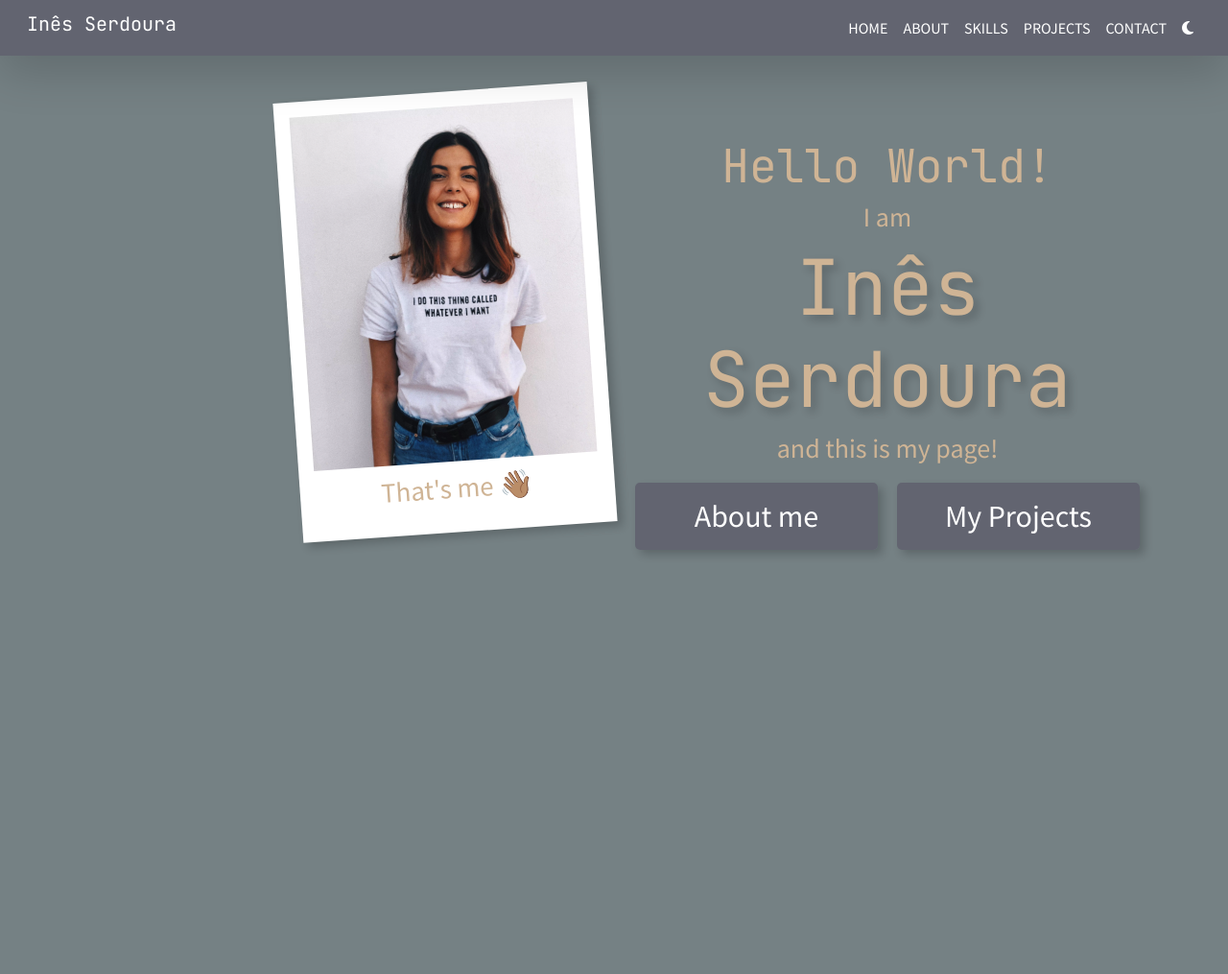
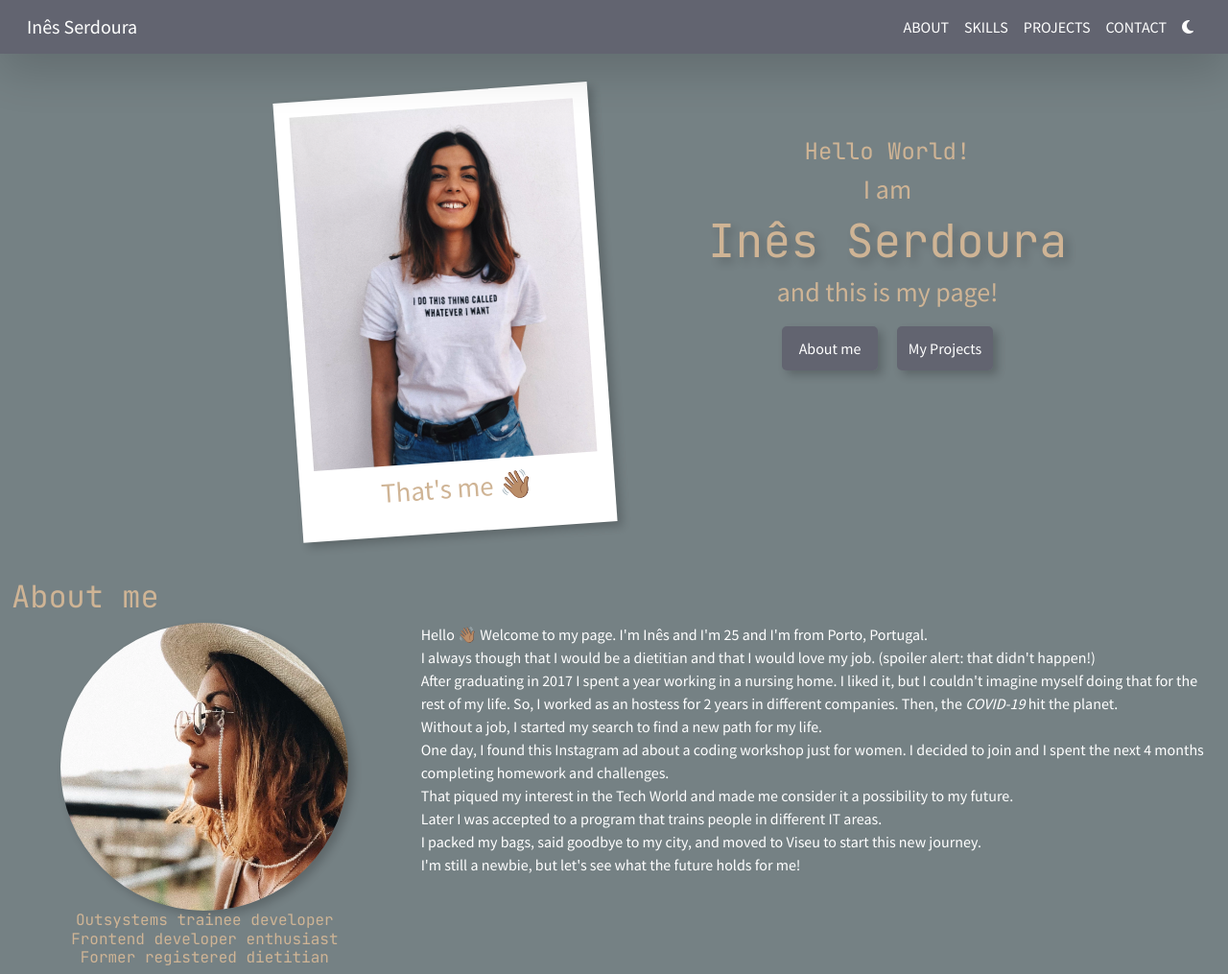
Before and after one commit to ineserdoura/Responsive-Portfolio, a plain HTML site: page index.html in a window 1280 px wide. Shown: the whole page at 96% size. Before the commit the page ends 800 px from the top, so only its background shows below. Drawn offline with nearby package versions, Linux system fonts and the light colour scheme.

Commit message:
Added about me section

```diff
--- a/css/styles.css
+++ b/css/styles.css
@@ -113,7 +113,7 @@ a:hover {
   font-size: 2rem;
 }
 
-@media (max-width: 568px) {
+
   .hero h1 {
     font-size: 3rem;
   }
@@ -126,7 +126,21 @@ a:hover {
     width: 100px;
     font-size: 1rem;
   }
+
+/*About me*/
+
+.about-me img{
+  height: 300px !important;
+  box-shadow: var(--shadow);
 }
+
+@media (max-width: 568px) {
+  .about-me img{
+   display:none;
+  }
+
+}
+
 
 
 /*My projects*/
--- a/index.html
+++ b/index.html
@@ -26,7 +26,7 @@
   <body class="light-theme">
     <nav class="navbar shadow-lg fixed-top navbar-expand-md navbar-dark">
       <div class="container-fluid mx-3">
-        <h6 class="navbar-brand">Inês Serdoura</h6>
+        <a class="navbar-brand" href="#">Inês Serdoura</a>
         <button
           class="navbar-toggler"
           type="button"
@@ -42,10 +42,7 @@
         <div class="collapse navbar-collapse" id="navbarSupportedContent">
           <ul class="navbar-nav ms-md-auto mt-2 mt-lg-0 ps-3 text-uppercase">
             <li class="nav-item">
-              <a class="nav-link" href="#">Home</a>
-            </li>
-            <li class="nav-item">
-              <a class="nav-link" href="#">About</a>
+              <a class="nav-link" href="index.html#about-me">About</a>
             </li>
             <li class="nav-item">
               <a class="nav-link" href="#">Skills</a>
@@ -91,5 +88,49 @@
         </div>
       </div>
     </div>
+
+    <div class="container-fluid about-me mt-5" id="about-me">
+<h2>About me</h2>
+<div class="row">
+  <div class="col-md-4">
+    <img src="images/aboutme-light.webp" class="img-fluid mx-auto d-block rounded-circle"alt="">
+    <h6 class="text-center">
+      Outsystems trainee developer <br> Frontend developer enthusiast <br> Former registered dietitian
+    </h6>
+  </div>
+  <div class="col-md-8">
+    <p>Hello 👋🏽 Welcome to my page.
+                I'm Inês and I'm 25 and I'm from Porto, Portugal.
+                <br />
+                I always though that I would be a dietitian and that I would
+                love my job. (spoiler alert: that didn't happen!)
+                <br />
+                After graduating in 2017 I spent a year working in a nursing
+                home. I liked it, but I couldn't imagine myself doing that for
+                the rest of my life. So, I worked as an hostess for 2 years in
+                different companies. Then, the <em>COVID-19</em> hit the planet.
+                <br />
+                Without a job, I started my search to find a new path for my
+                life.
+                <br />
+                One day, I found this Instagram ad about a coding workshop just
+                for women. I decided to join and I spent the next 4 months
+                completing homework and challenges.
+                <br />
+                That piqued my interest in the Tech World and made me consider
+                it a possibility to my future.
+                <br />
+                Later I was accepted to a program that trains people in
+                different IT areas.
+                <br />
+                I packed my bags, said goodbye to my city, and moved to Viseu to
+                start this new journey.
+                <br />
+                I'm still a newbie, but let's see what the future holds for me!
+
+    </p>
+  </div>
+</div>
+    </div>
   </body>
 </html>
```
Also changed, not shown: images/aboutme-light.webp (added), images/home.webp (deleted), images/homebw.webp (deleted).
